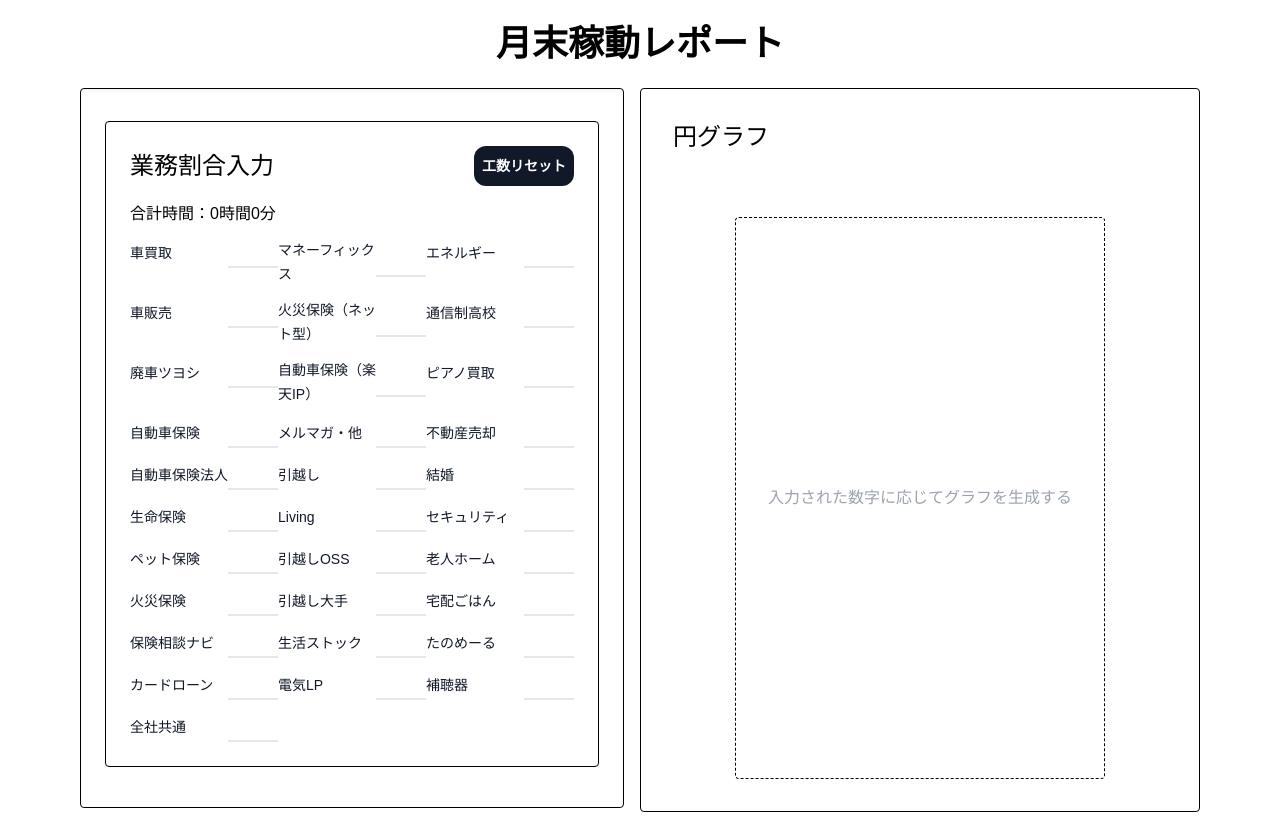
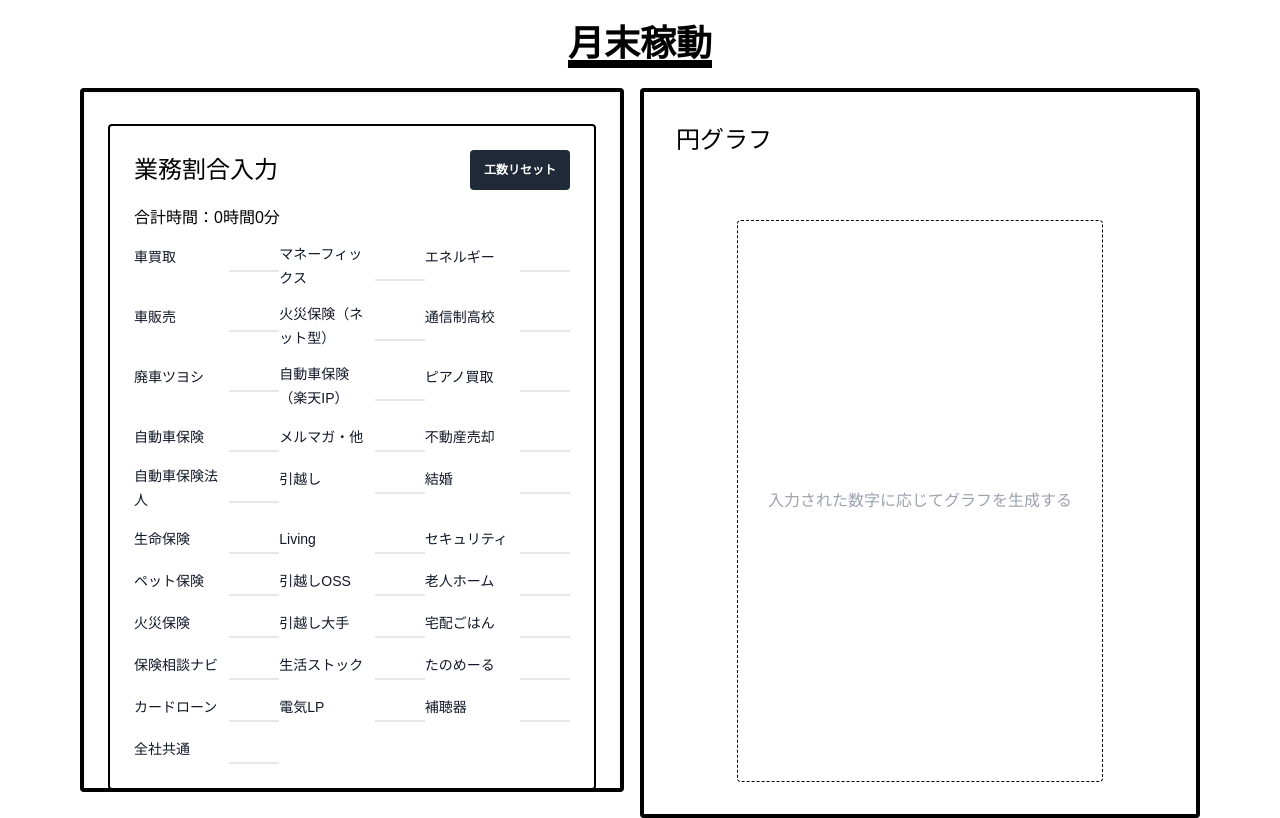
Before and after one commit to ppppppsmash/end-of-month_performance, a React (Create React App) app in the folder client/: page / in a window 1280 px wide. Built offline with nearby package versions, Linux system fonts and the light colour scheme.

Commit message:
mod: スタイル調整

```diff
--- a/client/src/App.tsx
+++ b/client/src/App.tsx
@@ -9,7 +9,7 @@
 ChartJS.register(ArcElement, Tooltip, Legend);
 
 const App: FC = (): JSX.Element => {
-  const title = '月末稼動レポート';
+  const title = '月末稼動';
 
   const [errPercentageInfo, setErrPercentageInfo] = useState<string>('');
   const [errTotalOnlyInfo, setErrTotalOnlyInfo] = useState<string>('');
@@ -160,11 +160,11 @@
   }
 
   return (
-    <div className="font-body">
+    <div className="font-ibm">
       <Title title={title} />
       <div className="flex flex-wrap w-full space-x-4 items:center px-20">
-        <div className="flex-1 w-5/12 border border-solid rounded border-black px-6 py-8 overflow-x-none h-[90vh] overflow-y-scroll shadow-inner scrollbar-thin dark:scrollbar-thumb-black dark:scrollbar-track-gray-200">
-          <div className="mb-12 border border-solid border-black rounded p-6">
+        <div className="flex-1 w-5/12 border-4 border-solid rounded border-black px-6 py-8 overflow-x-none h-[88vh] overflow-y-scroll shadow-inner scrollbar-thin dark:scrollbar-thumb-black dark:scrollbar-track-gray-200">
+          <div className="mb-12 border-2 border-solid border-black rounded p-6">
             <div className="mb-4 flex items-center justify-between">
               <h2 className="text-2xl">業務割合入力</h2>
               <Button name="工数リセット" onClick={handlePercentageReset} />
@@ -178,7 +178,7 @@
             ))}
             </div>
           </div>
-          <div className="mb-12 border border-solid border-black rounded p-6">
+          <div className="mb-12 border-2 border-solid border-black rounded p-6">
             <div className="mb-4 flex items-center justify-between">
               <h2 className="text-2xl">保険関連業務工数入力</h2>
               <Button name="工数リセット" onClick={handleTimeOnlyReset} />
@@ -193,7 +193,7 @@
             </div>
           </div>
         </div>
-        <div className="bg-white flex-1 w-5/12 border border-solid rounded border-black p-8">
+        <div className="bg-white flex-1 w-5/12 border-4 border-solid rounded border-black p-8">
           <div className="mb-4"><h2 className="text-2xl">円グラフ</h2></div>
           <div className="w-[75%] mx-auto mt-16 border border-dashed border-black rounded">
              {datas.datasets[0].data.length ? <Pie data={datas} /> : <p className="h-[70vh] flex justify-center items-center text-gray-400">入力された数字に応じてグラフを生成する</p>}
--- a/client/src/components/Button.tsx
+++ b/client/src/components/Button.tsx
@@ -8,8 +8,8 @@
 
 const Button: FC<Props> = ({name, onClick}): JSX.Element => {
     return (
-        <button className="w-[100px] bg-gray-900 rounded-xl h-10
-            text-white text-sm font-semibold active:bg-gray-500
+        <button className="w-[100px] bg-gray-800 rounded h-10
+            text-white text-xs font-semibold active:bg-gray-500
             hover:scale-[0.95] active:scale-[1] transition focus:outline-none
             focus:shadow-outline duration-150 ease-in-out"
             type="button"
--- a/client/src/components/Title.tsx
+++ b/client/src/components/Title.tsx
@@ -7,7 +7,7 @@
 const Input: FC<Props> = ({title}): JSX.Element => {
     return (
         <div className="py-6">
-            <h1 className="font-body min-w-full text-4xl font-extrabold text-center linear-gradient(rgb(17, 24, 39), rgb(75, 85, 99))">{title}</h1>
+            <h1 className="font-ibm underline underline-offset-3 decoration-8 decoration-black-400 dark:decoration-black-600 font-body min-w-full text-4xl font-extrabold text-center linear-gradient(rgb(17, 24, 39), rgb(75, 85, 99))">{title}</h1>
         </div>
     )
 }
--- a/client/tailwind.config.js
+++ b/client/tailwind.config.js
@@ -10,7 +10,7 @@
       }
     },
     fontFamily: {
-      body: [
+      ibm: [
         "IBM Plex Sans JP",
         "sans-serif",
       ]
```
